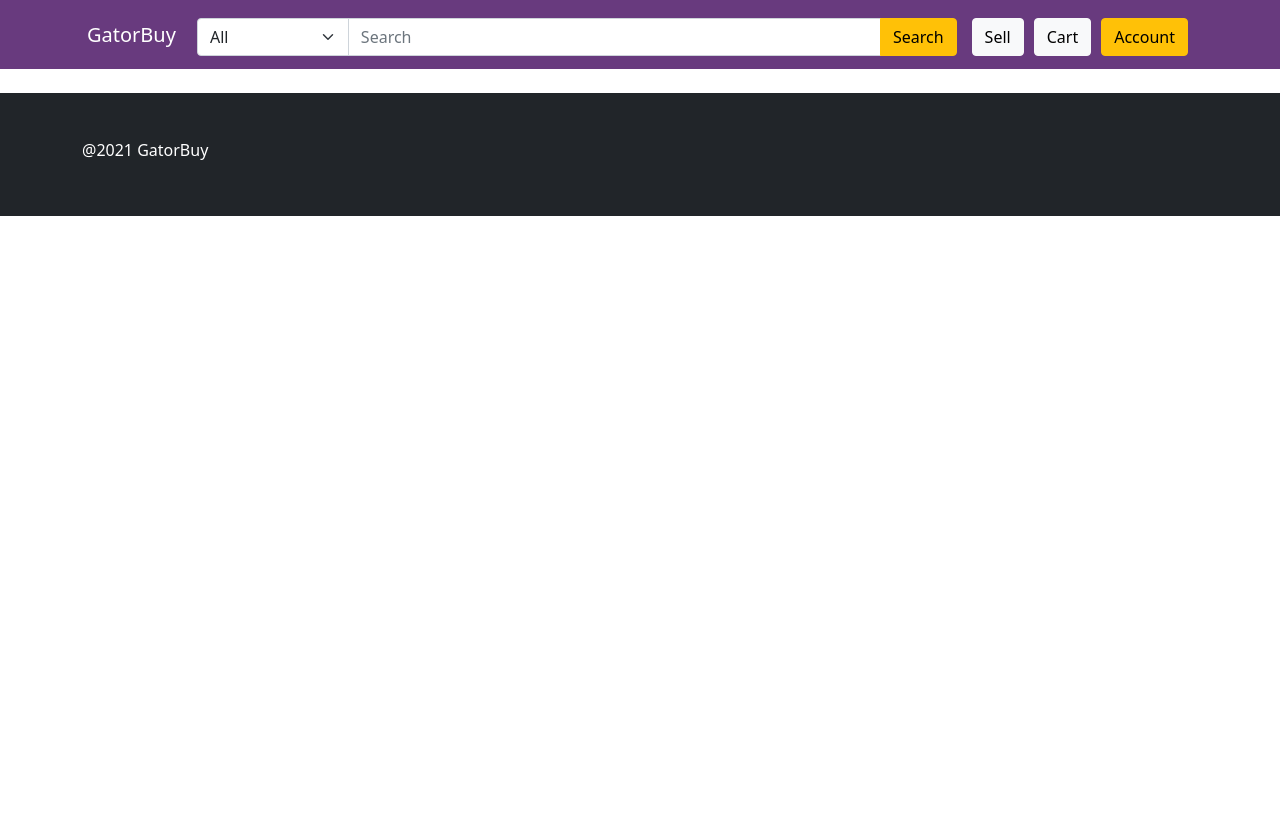
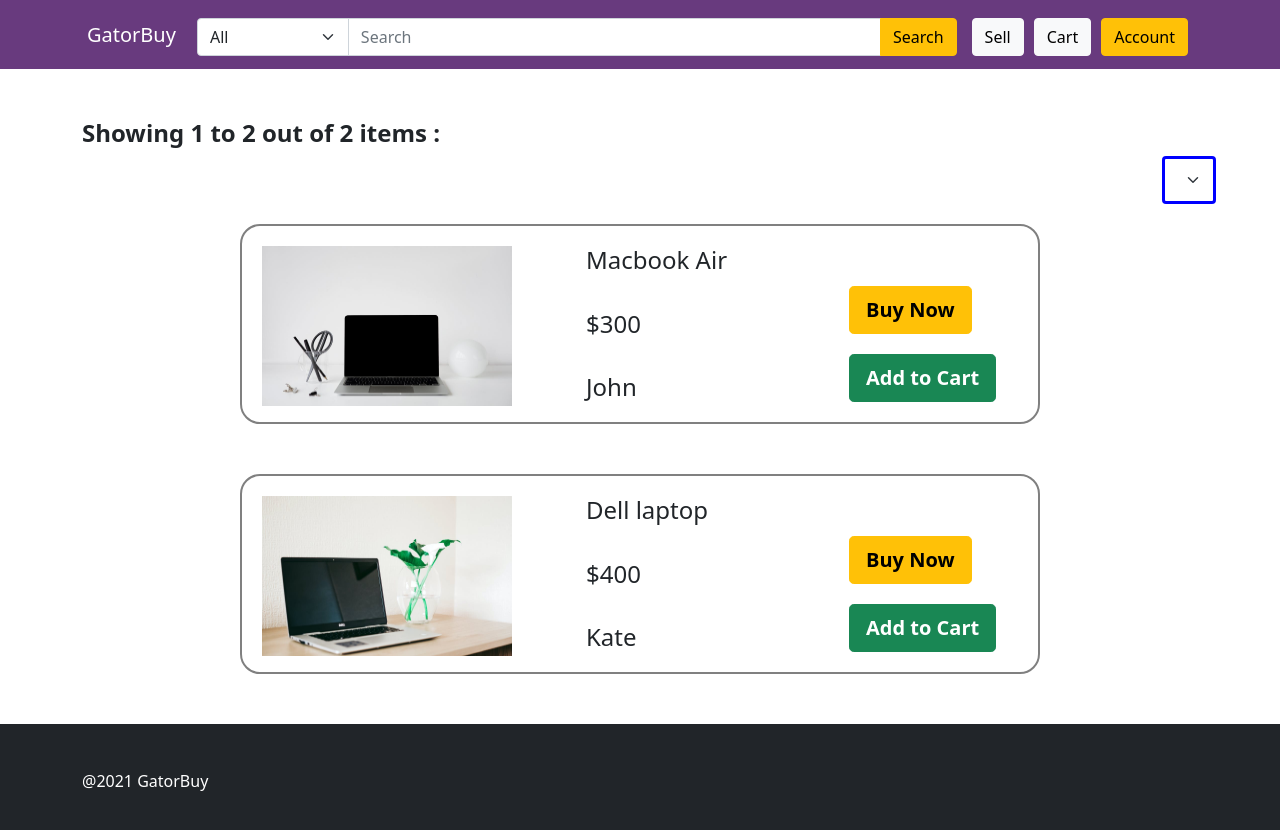
Before and after one commit to ohlesl1e/csc642-team11, a React (Create React App) app in the folder source/: page /Search in a window 1280 px wide. Shown: the top 830 px of the page. Before the commit the page ends 800 px from the top, so only its background shows below. Built offline with nearby package versions, Linux system fonts and the light colour scheme.

Commit message:
add search page

```diff
--- a/source/src/App.js
+++ b/source/src/App.js
@@ -4,6 +4,7 @@ import { BrowserRouter, Routes, Route } from 'react-router-dom'
 import Footer from './pages/Footer';
 import Header from './pages/Header';
 import Home from './pages/Home';
+import Search from './pages/Search';
 
 function App() {
     return (
@@ -11,6 +12,7 @@ function App() {
             <Header />
             <Routes>
                 <Route exact path='/' element={<Home />} />
+                <Route path='/Search' element={<Search />} />
             </Routes>
             <Footer />
         </div>
--- a/source/src/pages/Home.js
+++ b/source/src/pages/Home.js
@@ -53,7 +53,8 @@ function Home() {
                                     <img src={chair} width="400px" height="300px" />
                                     <div style={{ display: 'flex', marginTop: '10px' }}>
                                         <h5 style={{ marginRight: '240px' }}>Laptop</h5>
-                                        <Button variant='success' size="lg" style={{ fontWeight: 'bold' }}>Buy</Button></div>
+                                        <Button variant='success' size="lg" style={{ fontWeight: 'bold' }}>Buy</Button>
+                                        </div>
                                     <h5 style={{ marginTop: '-20px' }}>$300</h5>
                                 </div>
                             </Col>
--- /dev/null
+++ b/source/src/pages/Search.js
@@ -0,0 +1,70 @@
+import React from 'react'
+import { Container, Row, Col, Button, Form } from 'react-bootstrap'
+import laptop1 from '../images/laptop.jpeg'
+import laptop2 from '../images/laptop2.jpeg'
+
+function Search() {
+    return (
+        <div>
+            <Container>
+                <h4 style={{ fontWeight: 'bold', marginTop: '50px'}}>Showing 1 to 2 out of 2 items : </h4>
+                <div style={{ marginLeft: '1080px', marginBottom: '20px' }}>
+                    <Form>
+                        <Form.Select defaultValue='All' style={{fontWeight:'bold',fontSize:'20px',color:'#224466',border:'3px solid blue'}}>
+                            <option>Price: low to high</option>
+                            <option>Price: high to low</option>
+                        </Form.Select>
+                    </Form>
+                </div>
+                <div id="result-cards">
+                    <div id="result-card1" style={{ border: '2px solid grey', borderRadius: '20px', width: '800px', height: '200px', margin: 'auto', marginBottom: '50px' }}>
+                        <Row>
+                            <Col>
+                                <div style={{ marginTop: '20px', marginLeft: '20px' }}>
+                                    <img src={laptop1} width="250px" height="160px" />
+                                </div>
+                            </Col>
+                            <Col>
+                                <div style={{ marginTop: '20px', marginLeft: '50px' }}>
+                                    <h4 style={{ marginBottom: '35px' }}>Macbook Air</h4>
+                                    <h4 style={{ marginBottom: '35px' }}>$300</h4>
+                                    <h4>John</h4>
+                                </div>
+                            </Col>
+                            <Col>
+                                <div style={{ marginLeft: '50px' }}>
+                                    <Button variant='warning' size="lg" style={{ fontWeight: 'bold', marginTop: '60px' }}>Buy Now</Button>
+                                    <Button variant='success' size="lg" style={{ fontWeight: 'bold', marginTop: '20px' }}>Add to Cart</Button>
+                                </div>
+                            </Col>
+                        </Row>
+                    </div>
+                    <div id="result-card2" style={{ border: '2px solid grey', borderRadius: '20px', width: '800px', height: '200px', margin: 'auto', marginBottom: '50px' }}>
+                        <Row>
+                            <Col>
+                                <div style={{ marginTop: '20px', marginLeft: '20px' }}>
+                                    <img src={laptop2} width="250px" height="160px" />
+                                </div>
+                            </Col>
+                            <Col>
+                                <div style={{ marginTop: '20px', marginLeft: '50px' }}>
+                                    <h4 style={{ marginBottom: '35px' }}>Dell laptop</h4>
+                                    <h4 style={{ marginBottom: '35px' }}>$400</h4>
+                                    <h4>Kate</h4>
+                                </div>
+                            </Col>
+                            <Col>
+                                <div style={{ marginLeft: '50px' }}>
+                                    <Button variant='warning' size="lg" style={{ fontWeight: 'bold', marginTop: '60px' }}>Buy Now</Button>
+                                    <Button variant='success' size="lg" style={{ fontWeight: 'bold', marginTop: '20px' }}>Add to Cart</Button>
+                                </div>
+                            </Col>
+                        </Row>
+                    </div>
+                </div>
+            </Container>
+        </div>
+    )
+}
+
+export default Search
```
Also changed, not shown: source/src/images/laptop2.jpeg (added).
